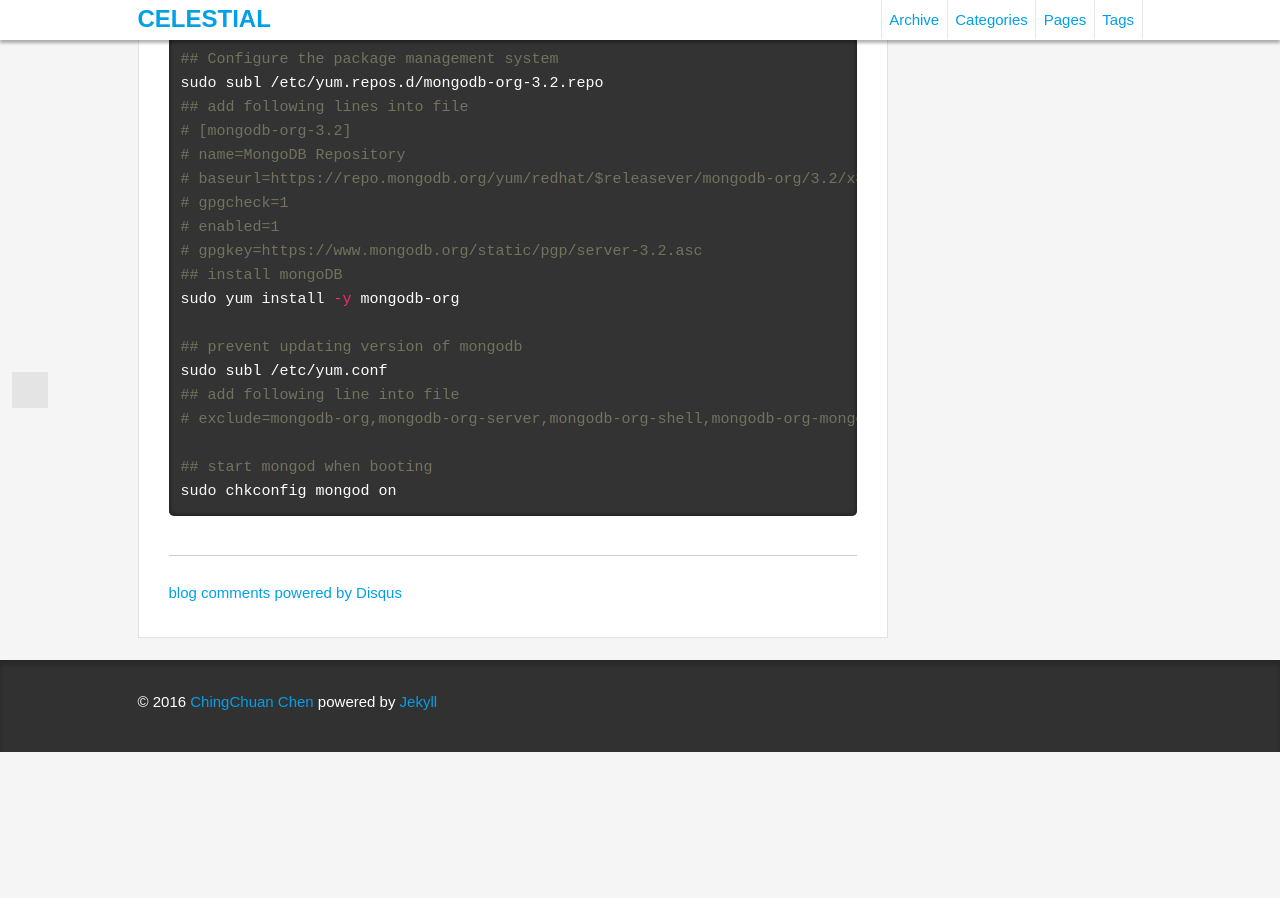
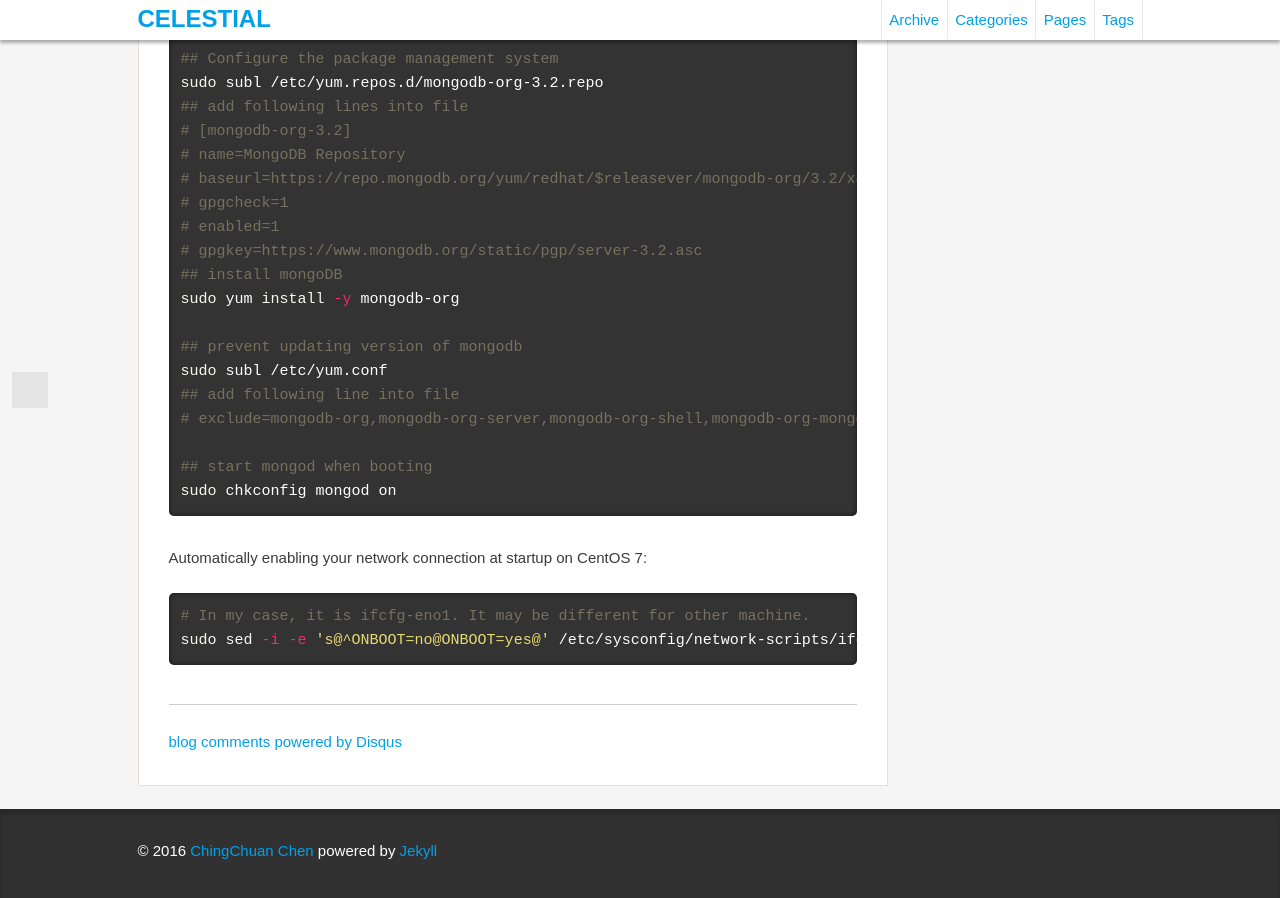
Before and after one commit to chengyucatch/chingchuan-chen.github.com, a Jekyll site: the page built from _posts/2016-05-11-initialization_of_centos.md, in a window 1280 px wide and 900 px high, scrolled down 3151 px. Built offline with Jekyll 4.4.1, drawn with Linux system fonts in a browser that asks for light colours; comment, search, counter and statistics services are not loaded; before the commit the page ends 3903 px from its top, so only the background shows below that; grey boxes are pictures that could not be loaded.

Commit message:
new post

```diff
--- a/_posts/2016-05-11-initialization_of_centos.md
+++ b/_posts/2016-05-11-initialization_of_centos.md
@@ -148,3 +148,9 @@ sudo subl /etc/yum.conf
 ## start mongod when booting
 sudo chkconfig mongod on
 {% endhighlight %}
+
+Automatically enabling your network connection at startup on CentOS 7:
+{% highlight bash %}
+# In my case, it is ifcfg-eno1. It may be different for other machine.
+sudo sed -i -e 's@^ONBOOT=no@ONBOOT=yes@' /etc/sysconfig/network-scripts/ifcfg-eno1
+{% endhighlight %}
```
